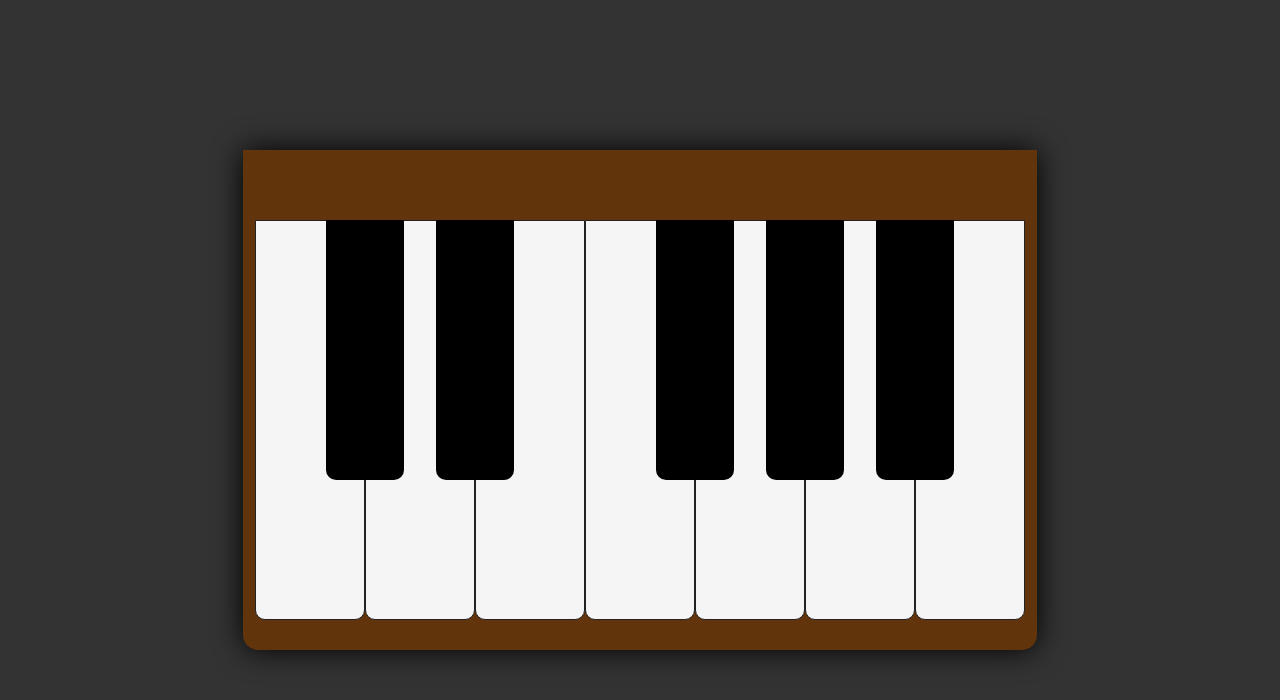
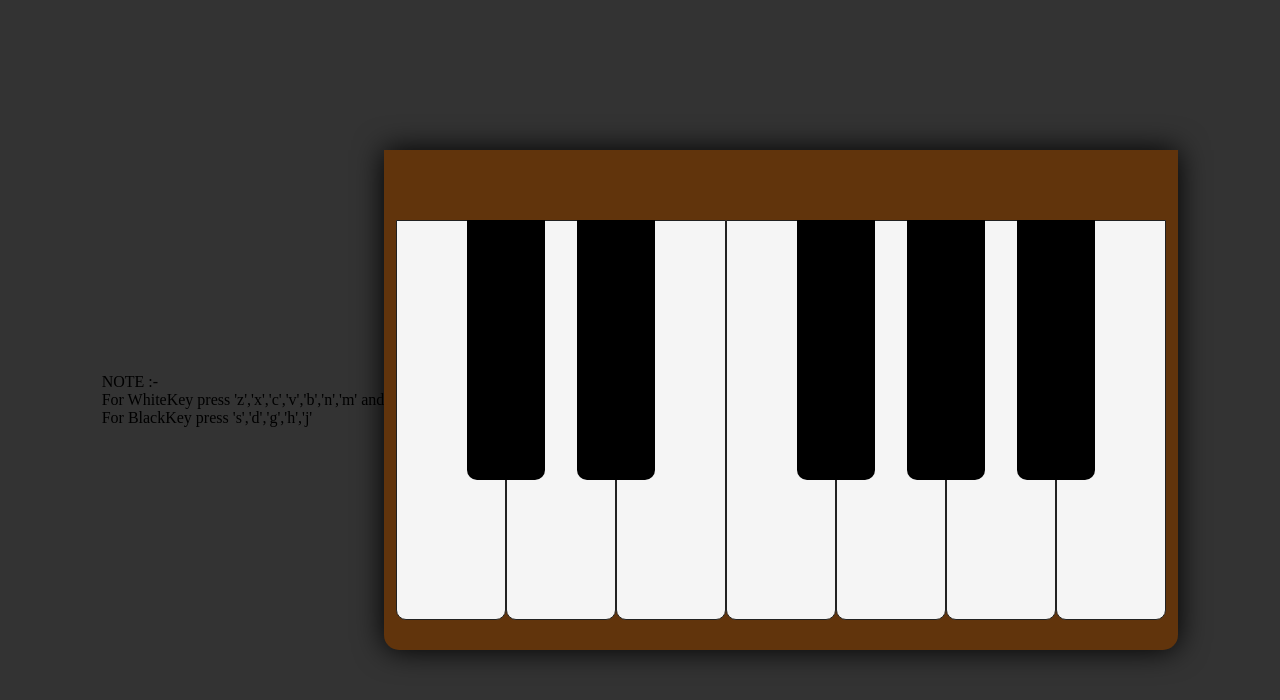
Before and after one commit to ANi13055/Basic-Piano, a plain HTML site: page index.html in a window 1280 px wide. Drawn offline with Linux system fonts and the light colour scheme.

Commit message:
Update file

```diff
--- a/index.html
+++ b/index.html
@@ -1,6 +1,14 @@
 <!DOCTYPE HTML PUBLIC>
 <html>
 <head>
+   <header>
+    NOTE :-
+    <p>
+      For WhiteKey press 'z','x','c','v','b','n','m' and <br>
+              For BlackKey press 's','d','g','h','j'
+    </p>
+  </header>
+
   <title>Piano</title>
   <link rel="shortcut icon" href="Piano1.ico" type="image/x-icon">
   <link rel="stylesheet" href="index.css">
```
